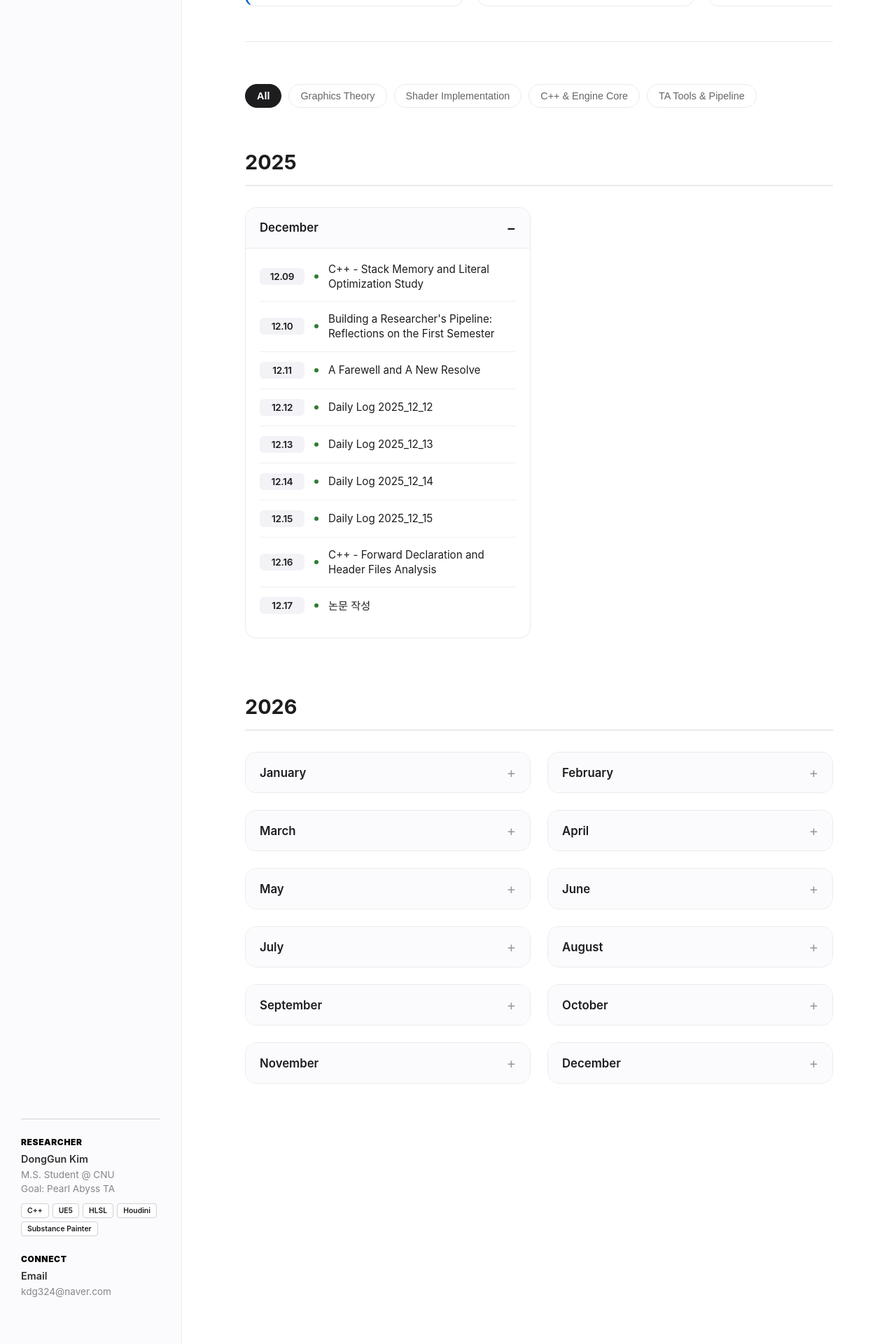
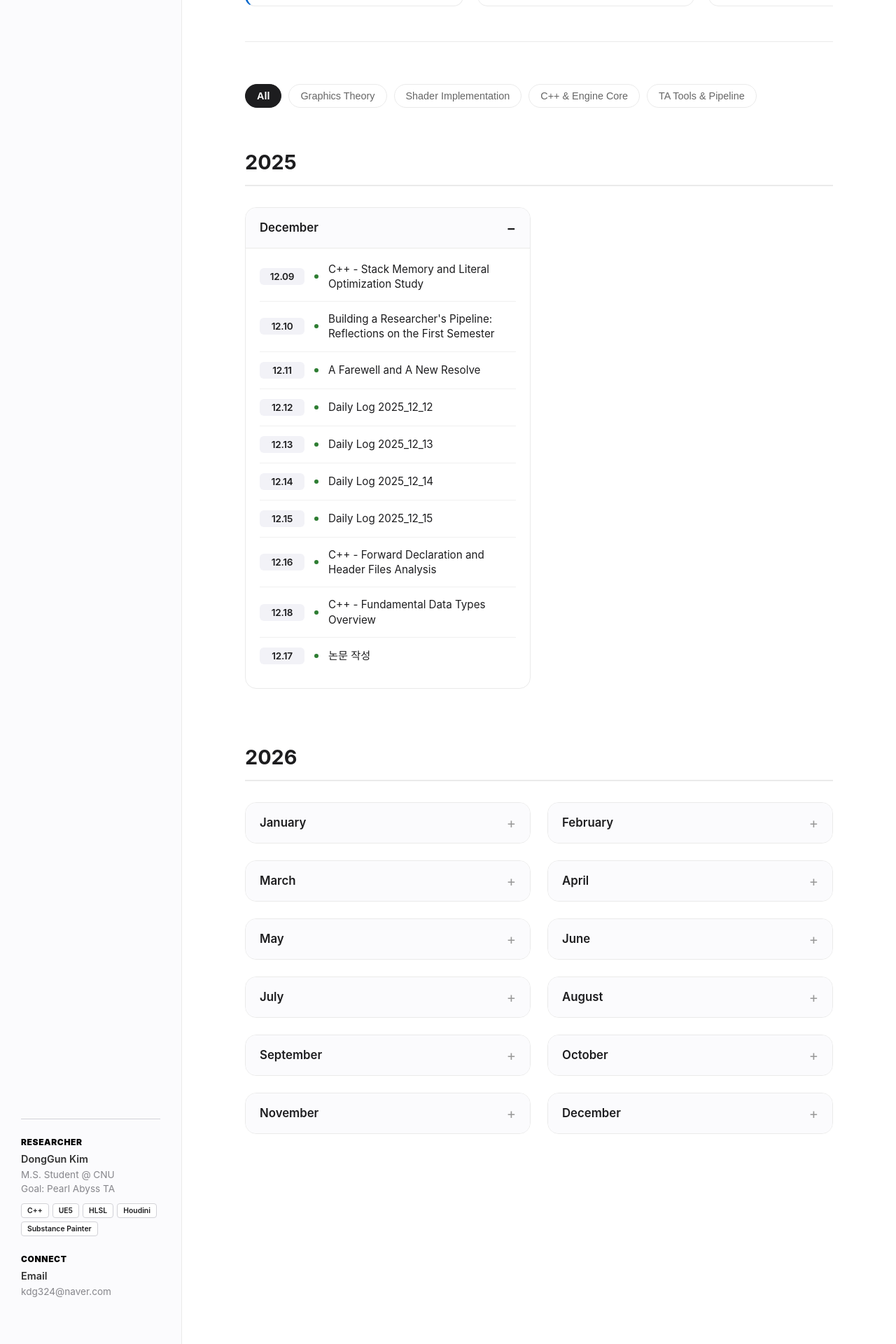
Before and after one commit to KimDongGun324/kimdonggun324.github.io, a Jekyll site: the page built from daily-study/index.md, in a window 1280 px wide. Shown: the part 679-2599 px from the top of the page at 70% size. Built offline with Jekyll 4.4.1, drawn with Linux system fonts in a browser that asks for light colours; some web fonts are replaced.

Commit message:
Update index.md

```diff
--- a/daily-study/index.md
+++ b/daily-study/index.md
@@ -285,6 +285,14 @@ C++ - Forward Declaration and Header Files Analysis
 </li>
 
 <li data-tags="tools">
+<span class="date-badge">12.18</span>
+<span class="tag-dot" style="background:#2e7d32;"></span>
+<a href="https://github.com/KimDongGun324/kimdonggun324.github.io/blob/main/daily-study/posts/2025/12/18.md" class="study-link" target="_blank">
+C++ - Fundamental Data Types Overview
+</a>
+</li>
+
+<li data-tags="tools">
 <span class="date-badge">12.17</span>
 <span class="tag-dot" style="background:#2e7d32;"></span>
 <a href="https://github.com/KimDongGun324/kimdonggun324.github.io/blob/main/daily-study/posts/2025/12/17.md" class="study-link" target="_blank">
```
